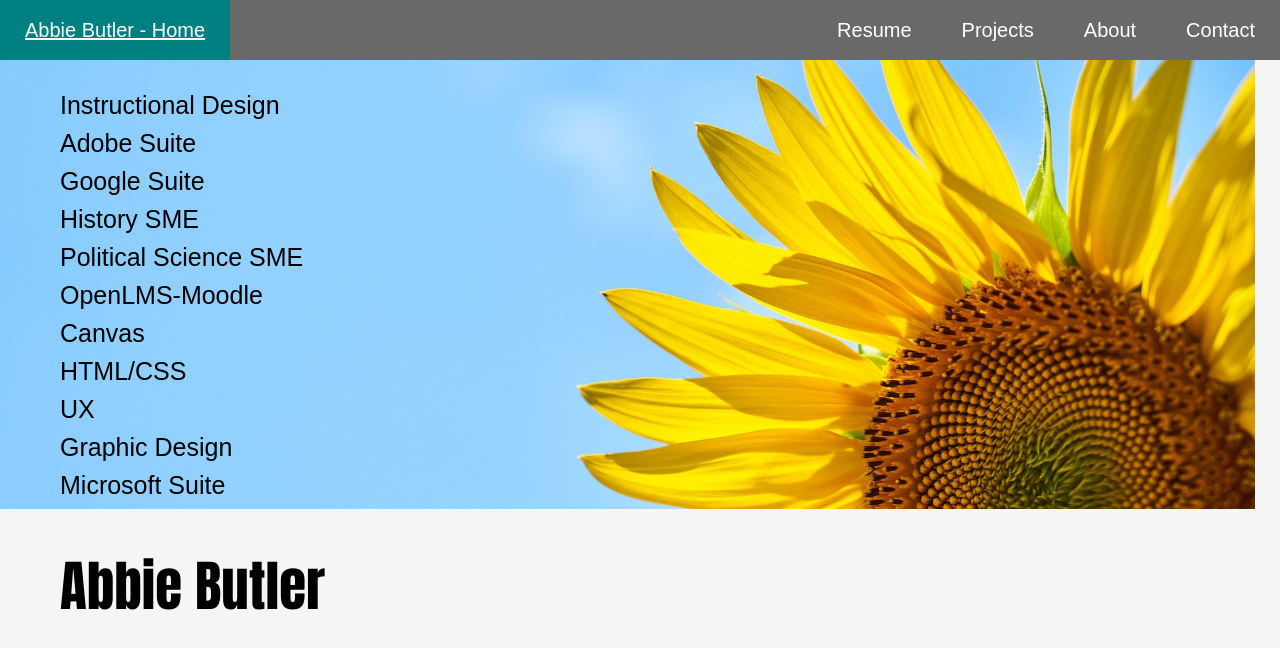
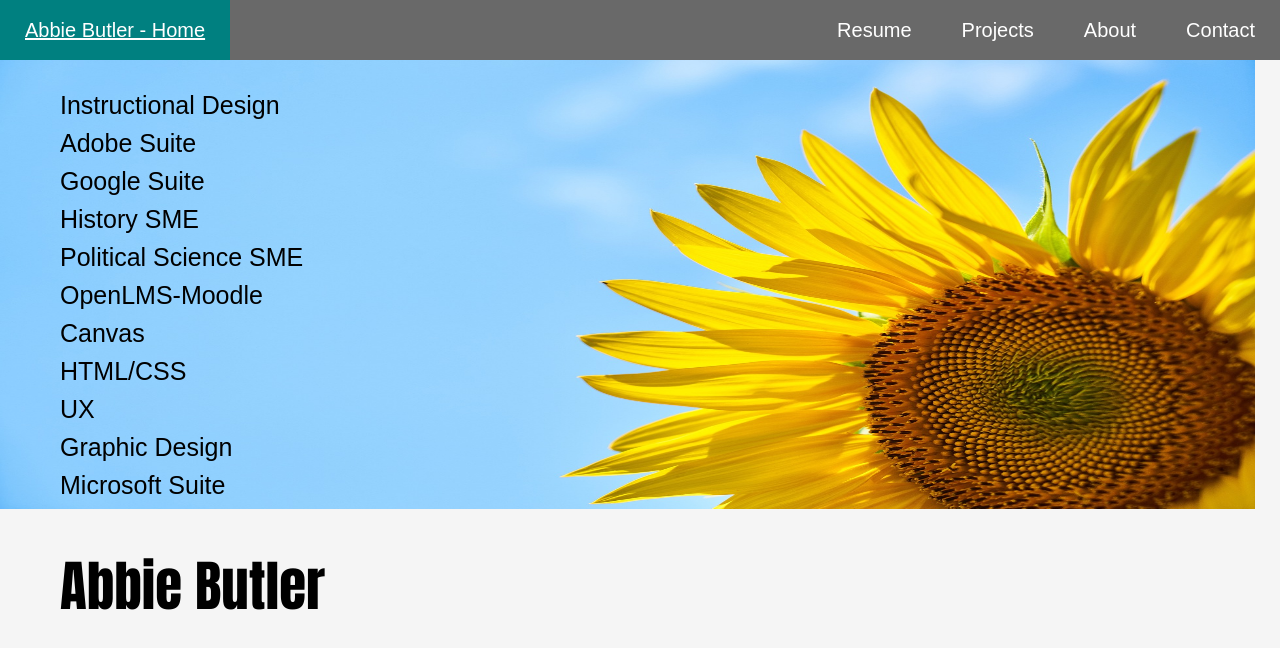
Before and after one commit to abbiebutler24/EDPS_abbiebutler, a plain HTML site: page index.html in a window 1280 px wide. Drawn offline with nearby package versions, Linux system fonts and the light colour scheme.

Commit message:
Update mystyle.css

```diff
--- a/mystyle.css
+++ b/mystyle.css
@@ -35,10 +35,10 @@ body {
 
 #banner {
   background-image: url(img/sunflowerbackdrop.jpg);
-  background-size: cover;
+  background-size: 100% 100%;
   background-position: left;
   top: 35px;
-  max-height: 650px;
+  max-height: 100%;
   max-width: 100%;
   margin-left: 0px;
 }
```
